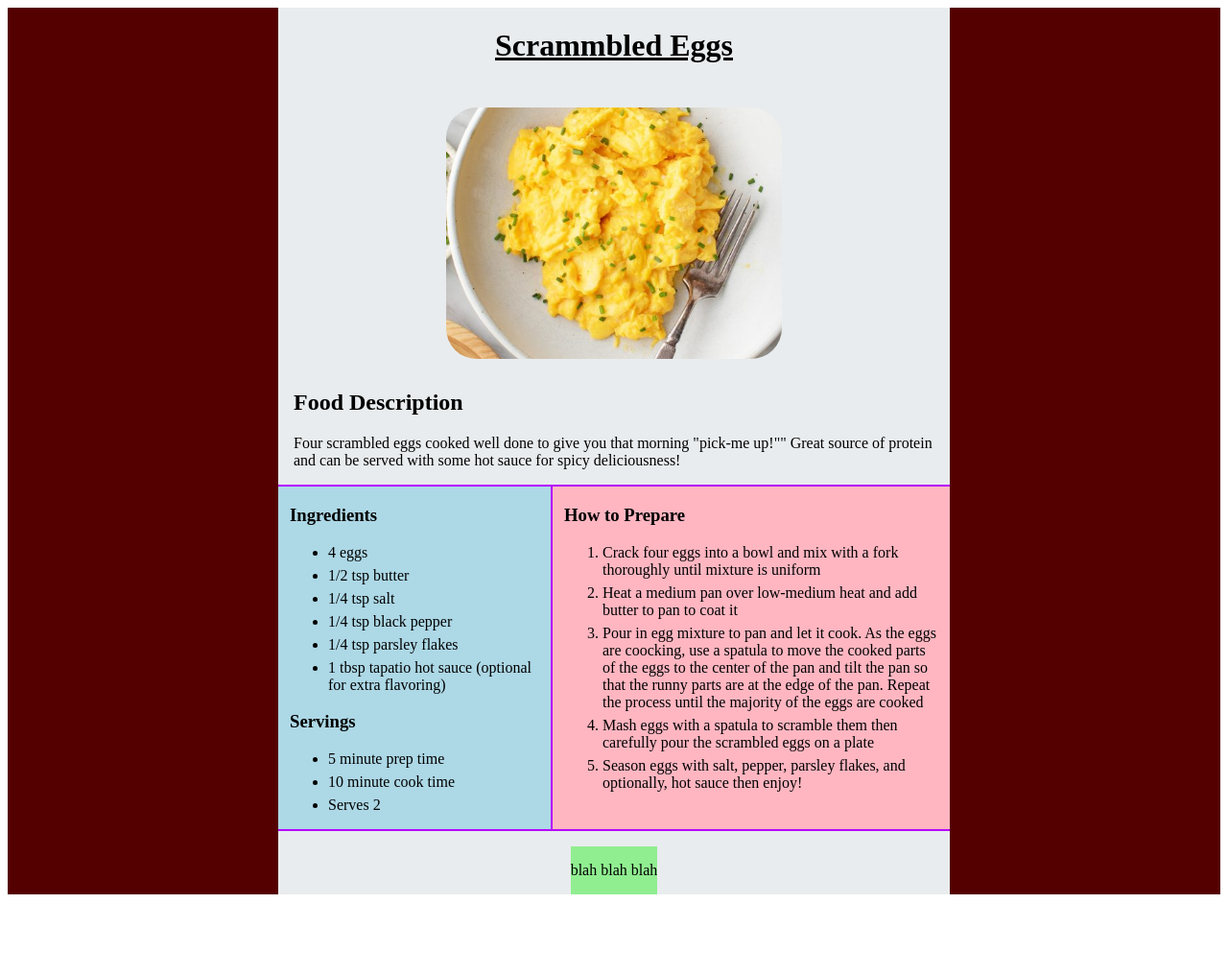
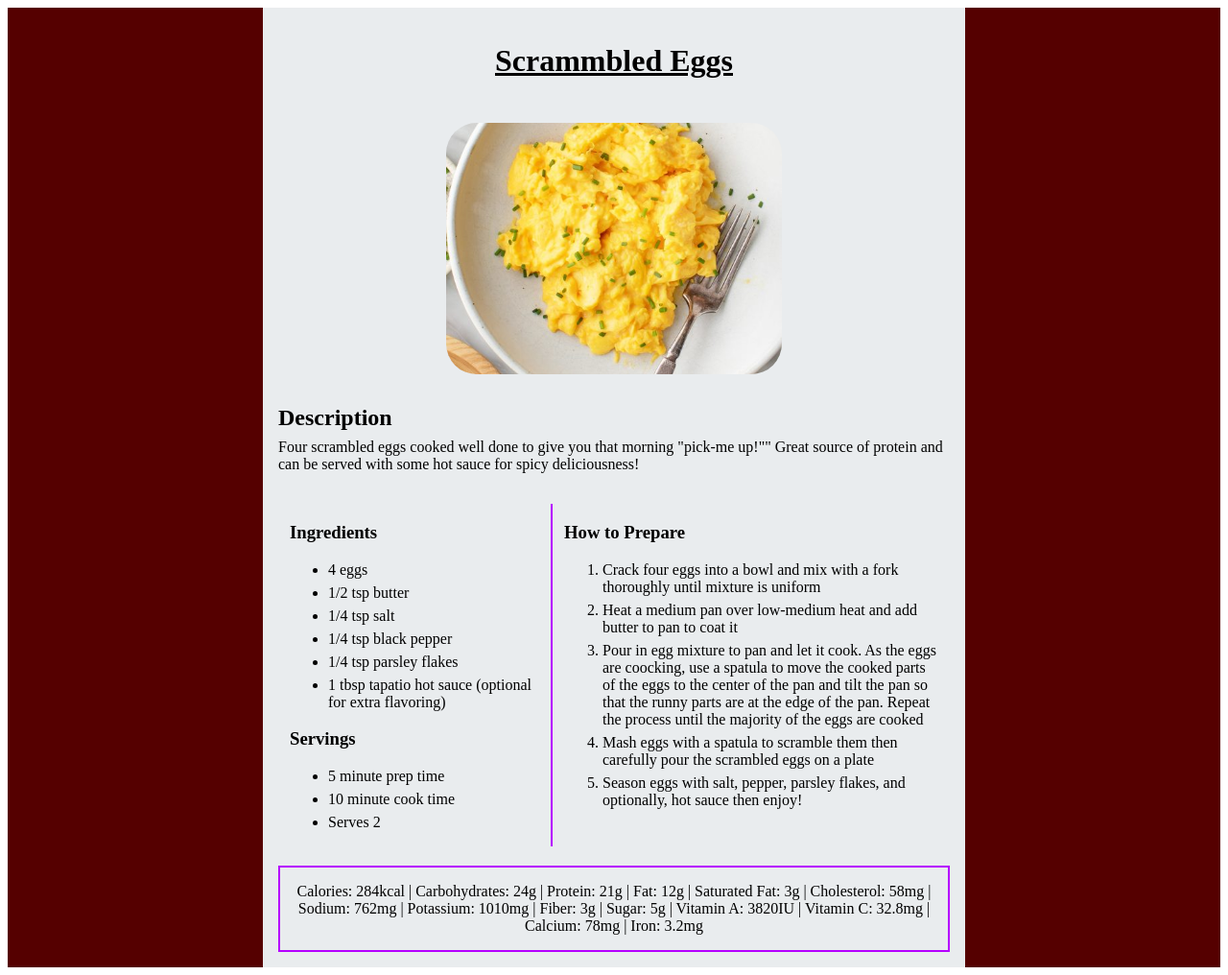
Before and after one commit to White-Panther420/The-Cookbook-of-ADONIS, a plain HTML site: page Categories/Recipes/scrambled_eggs.html in a window 1280 px wide. Shown: the whole page at 96% size. Before the commit the page ends 940 px from the top, so only its background shows below. Drawn offline with Linux system fonts and the light colour scheme.

Commit message:
Added more info to scrambled eggs and played with more styling
The nutrition information is not accurate at the moment, rather it is a placeholder. I will update the info with the accurate nutrition soon. Now I need to start working on the next food item.

```diff
--- a/Categories/Recipes/scrambled_eggs.css
+++ b/Categories/Recipes/scrambled_eggs.css
@@ -11,6 +11,7 @@ body
     width: 700px;
     background: #E9ECEE;
     align-items: center;
+    padding: 16px;
 }
 
 h1
@@ -30,7 +31,7 @@ h1
 .desc-text
 {
     align-self: flex-start;
-    margin-left: 16px;
+
 }
 
 .desc-title
@@ -40,32 +41,30 @@ h1
 
 .desc-text
 {
-    margin-top: 0;
+    margin-top: -12px;
+    margin-bottom: 32px;
 }
 .recipe-container
 {
     display: flex;
+    margin-bottom: 0;
 }
 
 .ingredients-container
 {
-    background: lightblue;
+    background: #E9ECEE;
     flex-wrap: wrap;
     width: 40%;
     padding: 0px 12px;
-    border-top: solid 2px #B500FF;
-    border-bottom: solid 2px #B500FF;
 }
 
 .food-instructions-container
 {
-    background: lightpink;
+    background: #E9ECEE;
     flex-wrap: wrap;
     width: 60%;
     padding: 0px 12px;
-    border-top: solid 2px #B500FF;
     border-left: solid 2px #B500FF;
-    border-bottom: solid 2px #B500FF;
 }
 
 li
@@ -75,8 +74,11 @@ li
 
 .nutrition-container
 {
-    background: lightgreen;
-    margin-top: 16px;
+    background: #E9ECEE;
+    text-align: center;
+    margin-top: 20px;
+    border: solid 2px #B500FF;
+    padding: 0px;
 }
 
 .left-ribbon,
--- a/Categories/Recipes/scrambled_eggs.html
+++ b/Categories/Recipes/scrambled_eggs.html
@@ -13,7 +13,7 @@
     <div class = "content-container">
         <h1><u>Scrammbled Eggs</u></h1>
         <img class = "eggs-pic" src = "scrambled_eggs.jpg" alt = "Delicious scrambled eggs">
-        <h2 class = "desc-title">Food Description</h2>
+        <h2 class = "desc-title">Description</h2>
         <p class = "desc-text">Four scrambled eggs cooked well done to give you that morning "pick-me up!""
             Great source of protein and can be served with some hot sauce for spicy deliciousness!</p>
         <div class = recipe-container>
@@ -51,7 +51,9 @@
         </div>
 
         <div class = "nutrition-container">
-            <p>blah blah blah</p>
+            <p>Calories: 284kcal | Carbohydrates: 24g | Protein: 21g | Fat: 12g | Saturated Fat: 3g | Cholesterol: 58mg |
+                 Sodium: 762mg | Potassium: 1010mg | Fiber: 3g | Sugar: 5g | Vitamin A: 3820IU | Vitamin C: 32.8mg | Calcium: 78mg
+                 | Iron: 3.2mg</p>
         </div>
     </div>
     <div class = "right-ribbon">.</div>
```
